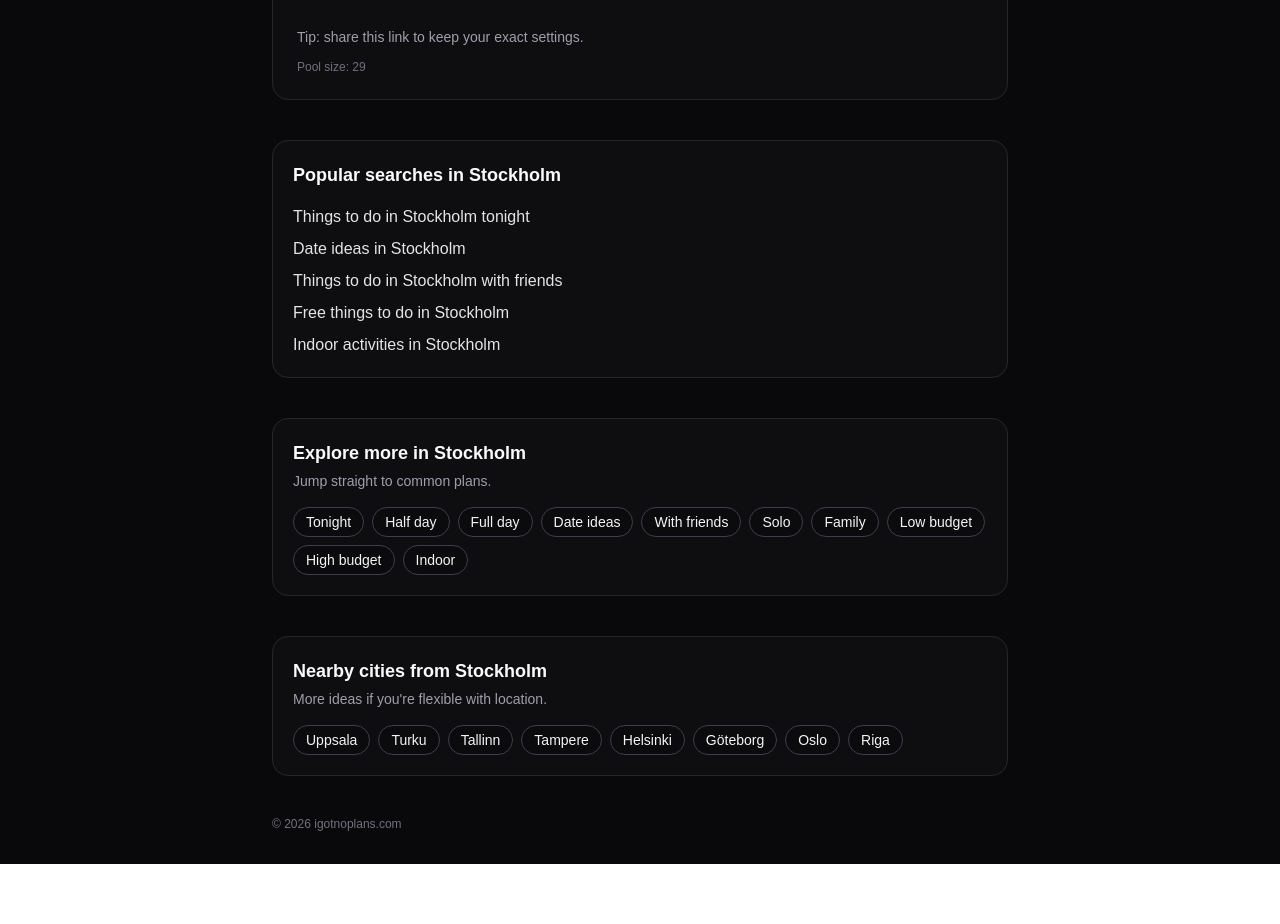
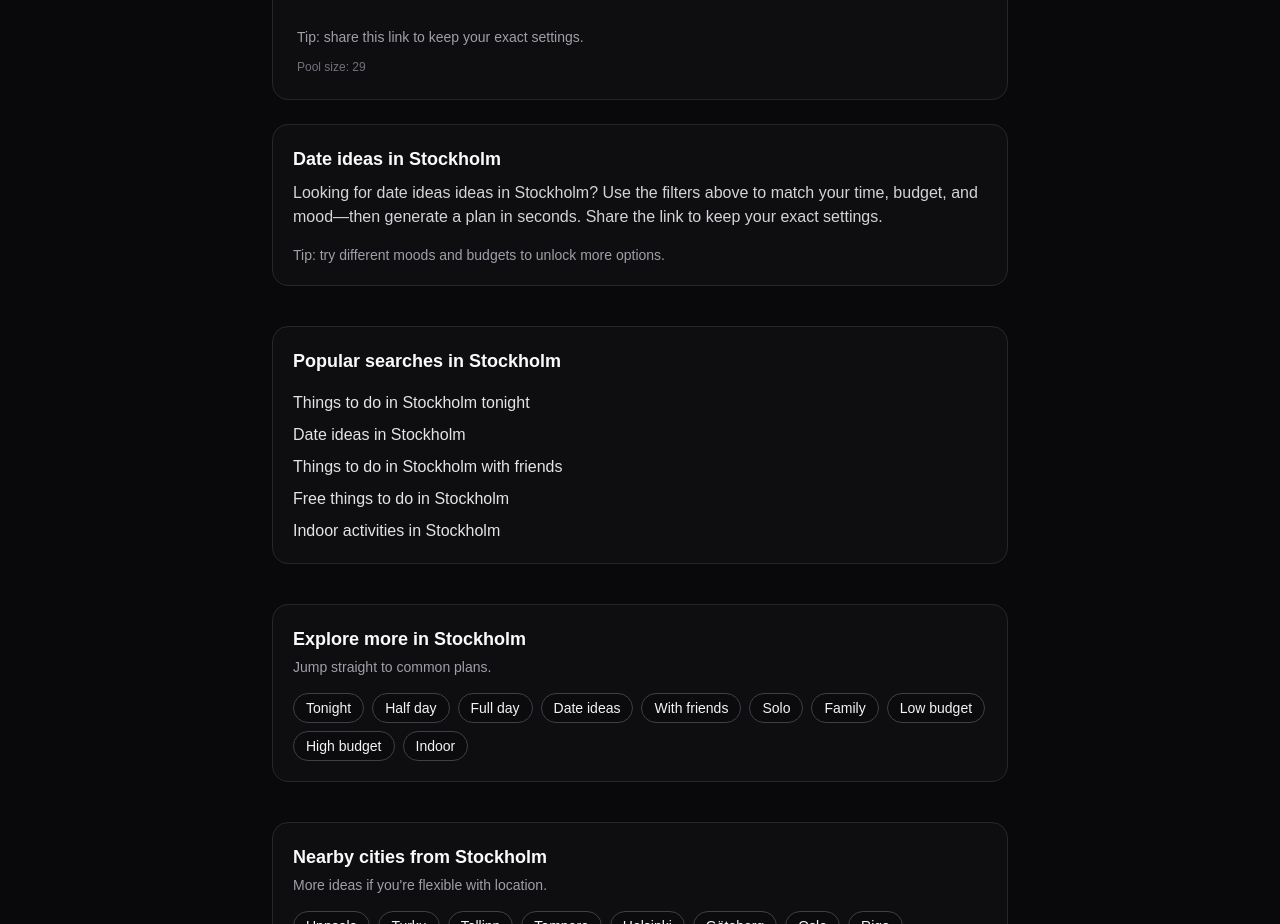
Before and after one commit to Salvrath/igotnoplans, a Next.js app: page /things-to-do-in/stockholm/date in a window 1280 px wide. Shown: the part 820-1744 px from the top of the page. Before the commit the page ends 1684 px from the top, so only its background shows below. Built offline with nearby package versions, Linux system fonts and the light colour scheme; no server answers.

Commit message:
Add preset page SEO intro + self-canonical + internal links

```diff
--- a/app/things-to-do-in/[city]/[preset]/page.tsx
+++ b/app/things-to-do-in/[city]/[preset]/page.tsx
@@ -43,8 +43,14 @@ export async function generateMetadata({ params }: Props) {
   return {
     title,
     description,
-    alternates: { canonical },
-    openGraph: { title, description, url: canonical, siteName: "I Got No Plans", type: "website" },
+    alternates: { canonical }, // ✅ self-canonical per preset page
+    openGraph: {
+      title,
+      description,
+      url: canonical,
+      siteName: "I Got No Plans",
+      type: "website",
+    },
     twitter: { card: "summary_large_image", title, description },
   };
 }
@@ -55,12 +61,36 @@ export default async function Page({ params }: Props) {
   const presetSlug = getPresetSlug(p.preset);
 
   const cityTitle = CITY_GEO[citySlug]?.name ?? citySlug;
+  const preset = PRESETS[presetSlug];
+
   const nearby = getNearbyCities(citySlug, 8);
+
+  // ✅ Static SEO intro block (unique per preset page)
+  const intro = (
+    <section className="rounded-2xl border border-zinc-800 bg-zinc-900/40 p-5">
+      <h2 className="text-lg font-semibold">
+        {preset.label} in {cityTitle}
+      </h2>
+      <p className="mt-2 text-zinc-300">
+        Looking for {preset.label.toLowerCase()} ideas in {cityTitle}? Use the
+        filters above to match your time, budget, and mood—then generate a plan
+        in seconds. Share the link to keep your exact settings.
+      </p>
+
+      <div className="mt-4 text-sm text-zinc-400">
+        Tip: try different moods and budgets to unlock more options.
+      </div>
+    </section>
+  );
 
   const below = (
     <>
+      {intro}
       <PopularSearches citySlug={citySlug} cityName={cityTitle} />
+
+      {/* ✅ Internal linking “related ideas” section */}
       <CityPresets citySlug={citySlug} cityName={cityTitle} limit={10} />
+
       <NearbyCities currentCityName={cityTitle} items={nearby} />
     </>
   );
```
